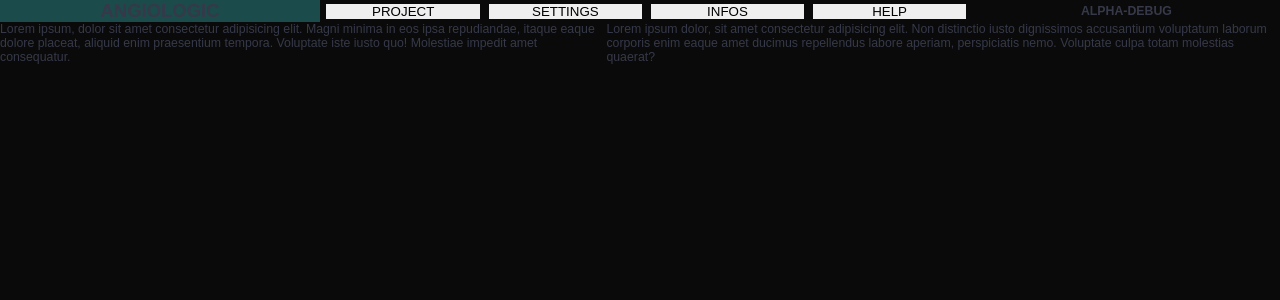
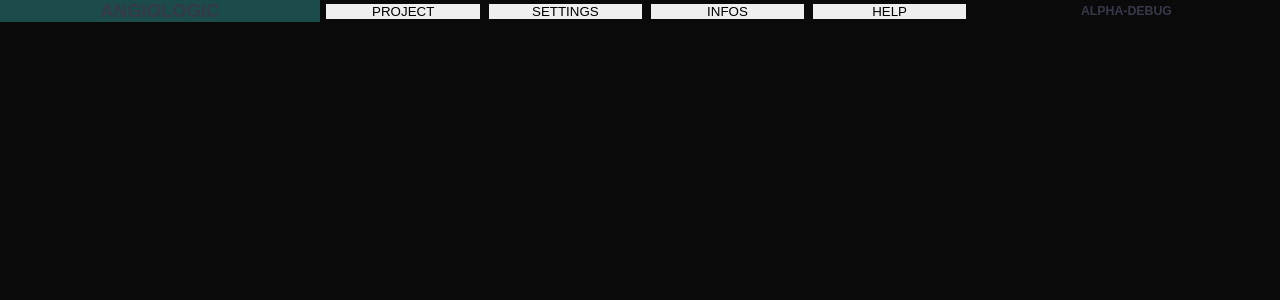
Before and after one commit to Korzeremi/OLD_ANGIOLOGIC_PROJECT, a Vue app in the folder ANGIOLOGIC/FRONT/: page / in a window 1280 px wide. Shown: the top 300 px of the page. Built offline with nearby package versions, Linux system fonts and the light colour scheme.

Commit message:
ADD BUILD INFOS TO README.MD AND MODIFIED PAGE STRUCTURE

```diff
--- a/ANGIOLOGIC/FRONT/src/App.vue
+++ b/ANGIOLOGIC/FRONT/src/App.vue
@@ -1,10 +1,8 @@
 <script setup>
 import router from '../router/index.js';
 import Topbar from './components/Topbar.vue';
-import Botbar from './components/Botbar.vue';
 </script>
 
 <template>
   <Topbar />
-  <Botbar />
 </template>
--- a/ANGIOLOGIC/FRONT/src/components/Botbar.vue
+++ /dev/null
@@ -1,18 +0,0 @@
-<template>
-    <div class="botbar">
-        <div class="botbar-infos">
-            <p>Lorem ipsum, dolor sit amet consectetur adipisicing elit. Magni minima in eos ipsa repudiandae, itaque eaque dolore placeat, aliquid enim praesentium tempora. Voluptate iste iusto quo! Molestiae impedit amet consequatur.</p>
-        </div>
-        <div class="botbar-speech">
-            <p>Lorem ipsum dolor, sit amet consectetur adipisicing elit. Non distinctio iusto dignissimos accusantium voluptatum laborum corporis enim eaque amet ducimus repellendus labore aperiam, perspiciatis nemo. Voluptate culpa totam molestias quaerat?</p>
-        </div>
-    </div>
-</template>
-
-<style lang="css" scoped>
-    .botbar {
-        width: 100%;
-        display: flex;
-        justify-content: space-between;
-    }
-</style>
```
Also changed, not shown: 1 other file (tests, documents, lock files or other folders).
